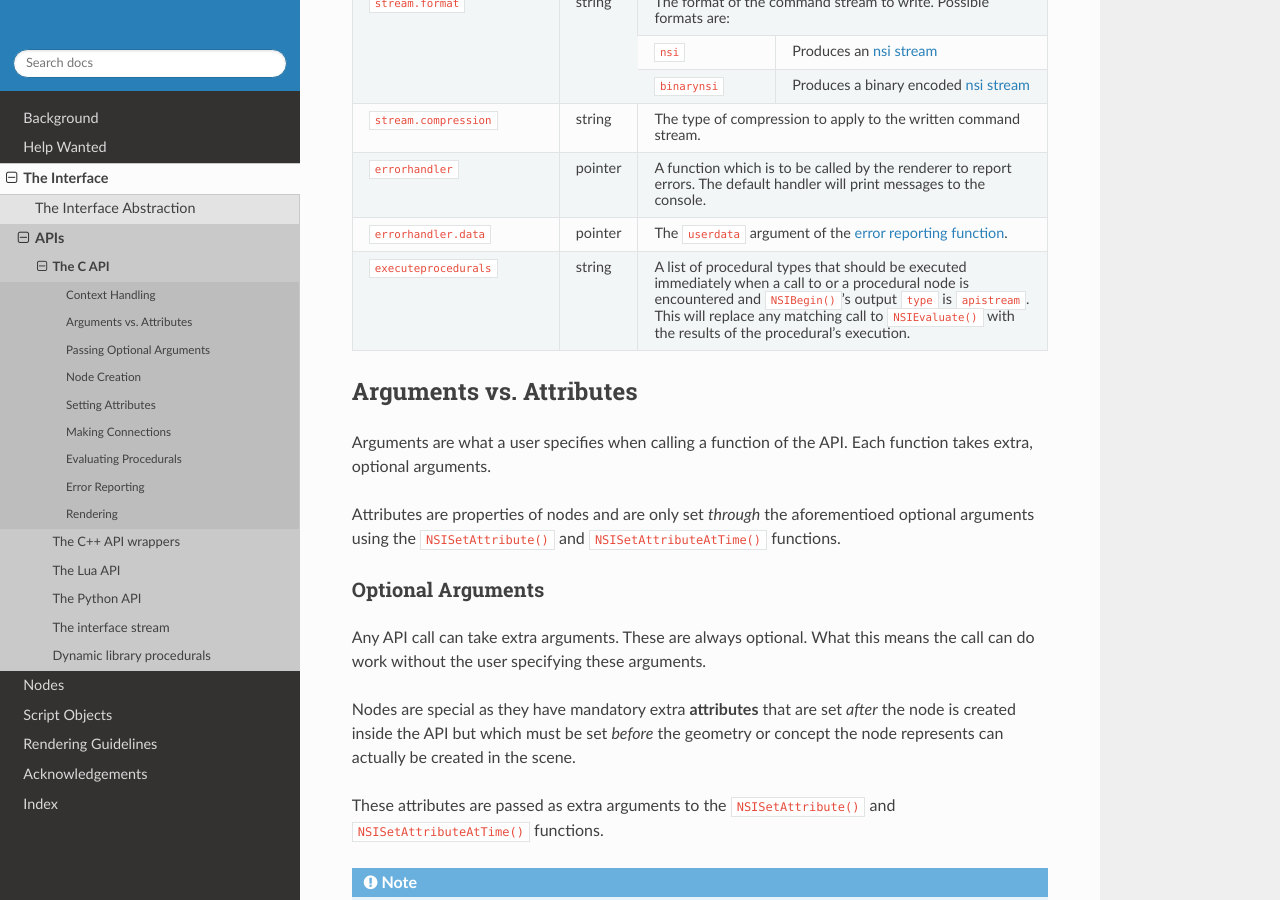
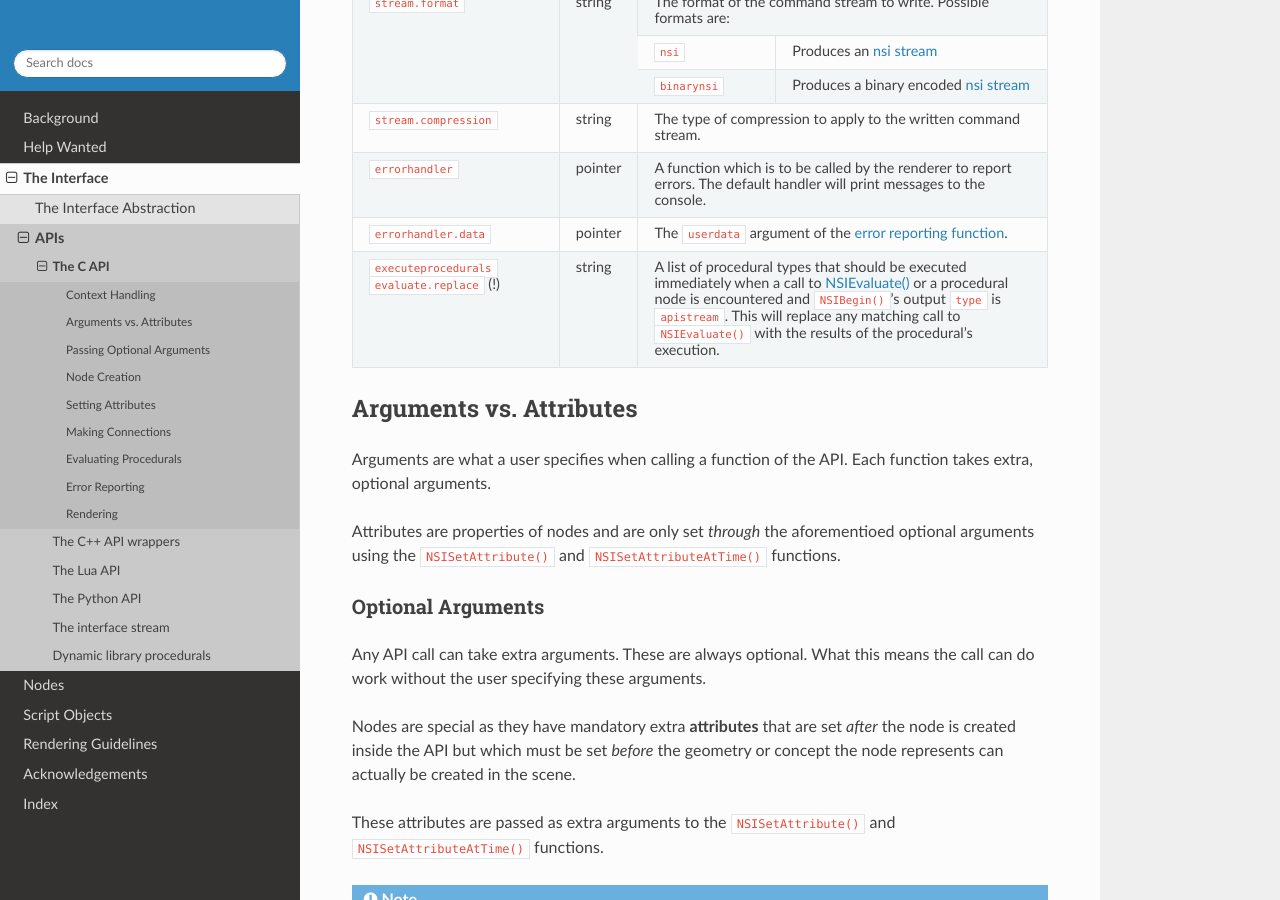
Before and after one commit to virtualritz/nsi-docs, a Sphinx documentation site: the page built from docs/c-api.rst, in a window 1280 px wide and 900 px high, scrolled down 1644 px. Built offline with Sphinx 7.4.7 and the Read the Docs theme 2.0.0, drawn with Linux system fonts in a browser that asks for light colours; pages that are not in the unit, such as notebooks, are missing from menus.

```diff
--- a/docs/c-api.rst
+++ b/docs/c-api.rst
@@ -124,8 +124,9 @@ which is defined in :doc:`nsi.h`:
     |                        |          | reporting function<CAPI:errorcallback>`.           |
     +------------------------+----------+----------------------------------------------------+
     | ``executeprocedurals`` | string   | A list of procedural types that should be executed |
-    |                        |          | immediately when a call to or a procedural node is |
-    |                        |          | encountered and ``NSIBegin()``'s output ``type``   |
+    |                        |          | immediately when a call to :ref:`NSIEvaluate()     |
+    | ``evaluate.replace``   |          | <CAPI:nsievaluate>` or a procedural node is        |
+    | (!)                    |          | encountered and ``NSIBegin()``'s output ``type``   |
     |                        |          | is ``apistream``. This will replace any matching   |
     |                        |          | call to ``NSIEvaluate()`` with the results of the  |
     |                        |          | procedural's execution.                            |
```
Also changed, not shown: docs/nodes.rst (+7 -1 lines).
